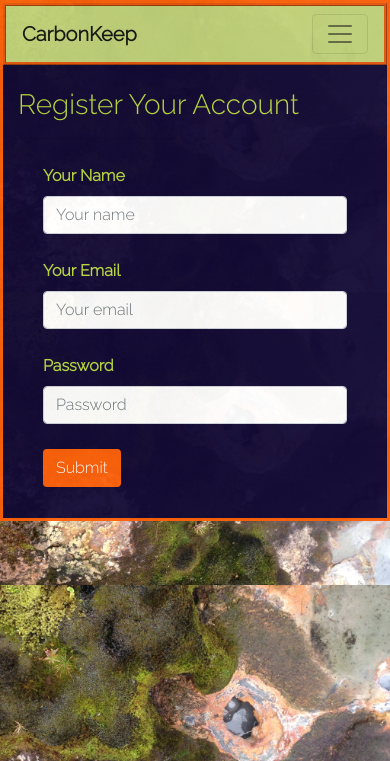
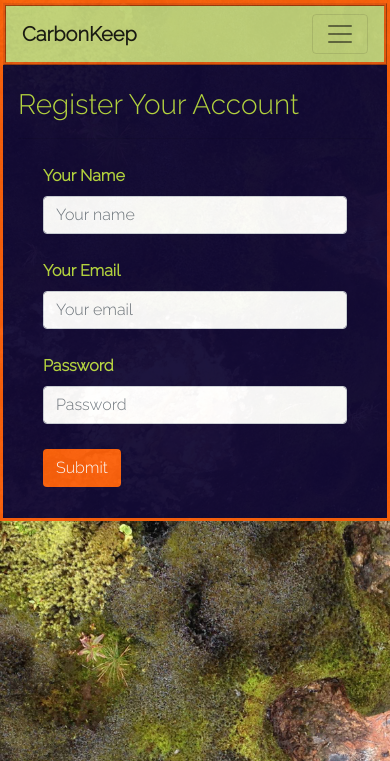
Before and after one commit to kc108/carbon-project, a Flask app: page /create_user in a window 390 px wide. Shown: the top 761 px of the page. Run offline with Flask 2, Linux system fonts and the light colour scheme; some libraries are stand-ins or nearby versions.

Commit message:
removed height property from CSS, made mobile device tiled

```diff
--- a/static/css/style.css
+++ b/static/css/style.css
@@ -3,7 +3,6 @@
 body {
     background-image: url("/static/css/images/geothermal.jpeg");
     width: 100%;
-    height: 200px;
     background-size: cover;
     opacity: 95%;
 }
```
